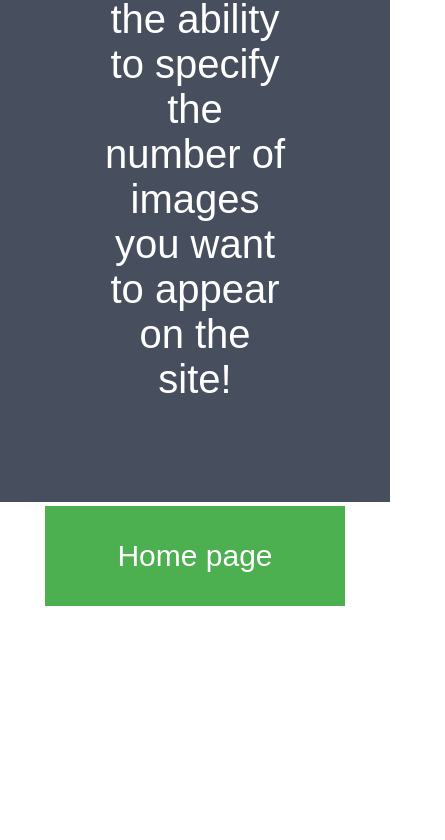
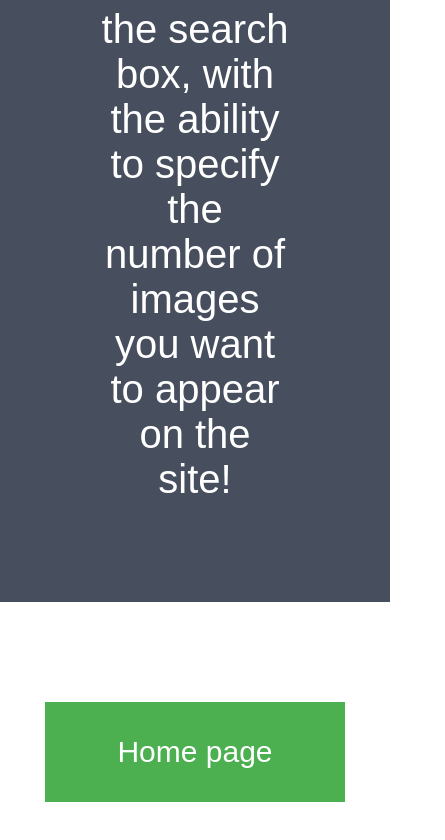
Before and after one commit to GSG-G11/Photo-Gallery, a website: page public/html/about.html in a window 390 px wide. Shown: the part 898-1738 px from the top of the page, 445 px wide, since content can reach past the window. Before the commit the page ends 1508 px from the top, so only its background shows below. Drawn offline with Linux system fonts and the light colour scheme.

Commit message:
styling about us page

```diff
--- a/public/styles/main.css
+++ b/public/styles/main.css
@@ -1,4 +1,3 @@
-
 header {
   display: flex;
   flex-direction: column;
@@ -10,7 +9,6 @@ header {
   color: #333;
   font-size: 40px;
 }
-
 
 .section-about-us {
   display: flex;
@@ -34,13 +32,14 @@ header {
 }
 
 .transition {
-    background-color: #4CAF50;
+  margin: 10px 20px;
+  background-color: #4caf50;
   border: none;
   color: white;
   padding: 15px 32px;
   text-decoration: none;
   font-size: 16px;
-    margin: 4px 2px;
+  margin: 40px;
   cursor: pointer;
 }
 /* global */
@@ -113,6 +112,24 @@ form input {
   max-width: 100%;
 }
 
+@media (max-width: 1200px) {
+  .welcome-title {
+    font-size: 2.2rem;
+  }
+  .description {
+    margin-top: 100px;
+    padding: 160px;
+    width: 100%;
+    font-size: 40px;
+  }
+  .transition {
+    margin: 100px;
+    font-size: 30px;
+    width: 300px;
+    height: 100px;
+  }
+}
+
 @media (max-width: 768px) {
   .title {
     font-size: 2rem;
@@ -120,18 +137,8 @@ form input {
   .welcome-title {
     font-size: 1.8rem;
   }
-  .section-about-us {
-    padding: 0;
-  }
   .description {
     padding: 100px;
-    width: 100%;
-    font-size: 40px;
-  }
-  .transition {
-      font-size: 30px;
-      width: 300px;
-      height: 100px;
   }
 }
 
```
Lines whose indentation alone changed are shown as unchanged.
